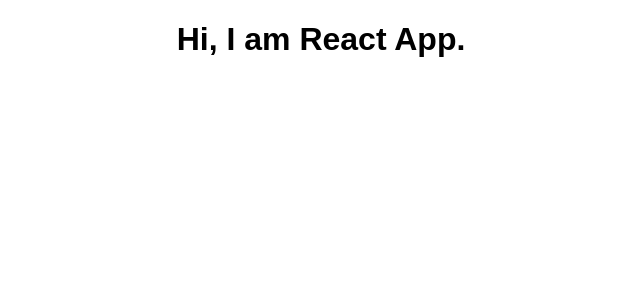
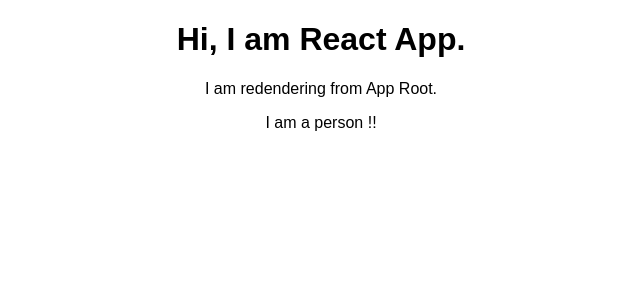
Before and after one commit to webdevabhi/react-complete-guide, a React (Create React App) app: page / in a window 1280 px wide. Shown: the top 300 px of the page, without its empty margins (319-959 px from the left). Built offline with nearby package versions, Linux system fonts and the light colour scheme.

Commit message:
Creating a functional component

```diff
--- a/src/App.js
+++ b/src/App.js
@@ -1,11 +1,14 @@
 import React, { Component } from 'react';
 import './App.css';
+import Person from './Person/Person';
 
 class App extends Component {
   render() {
     return (
       <div className="App">
         <h1>Hi, I am React App.</h1>
+        <p>I am redendering from App Root.</p>
+        <Person />
       </div>
     );
 
--- /dev/null
+++ b/src/Person/Person.js
@@ -0,0 +1,7 @@
+import React from 'react';
+
+const person = () => {
+    return <p>I am a person !!</p>
+}
+
+export default person;
```
